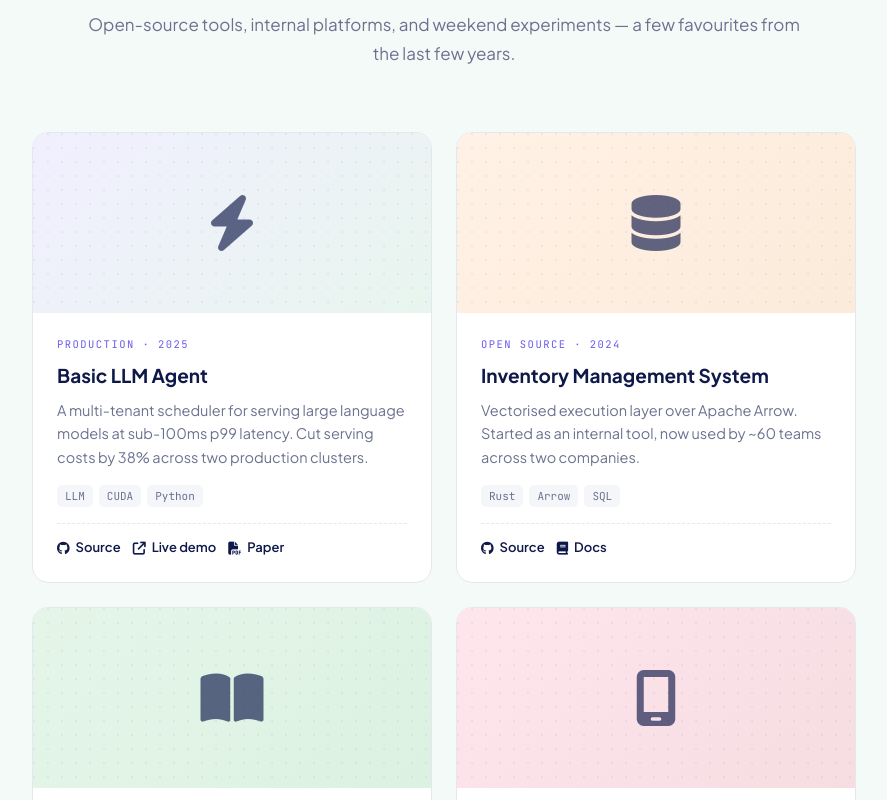
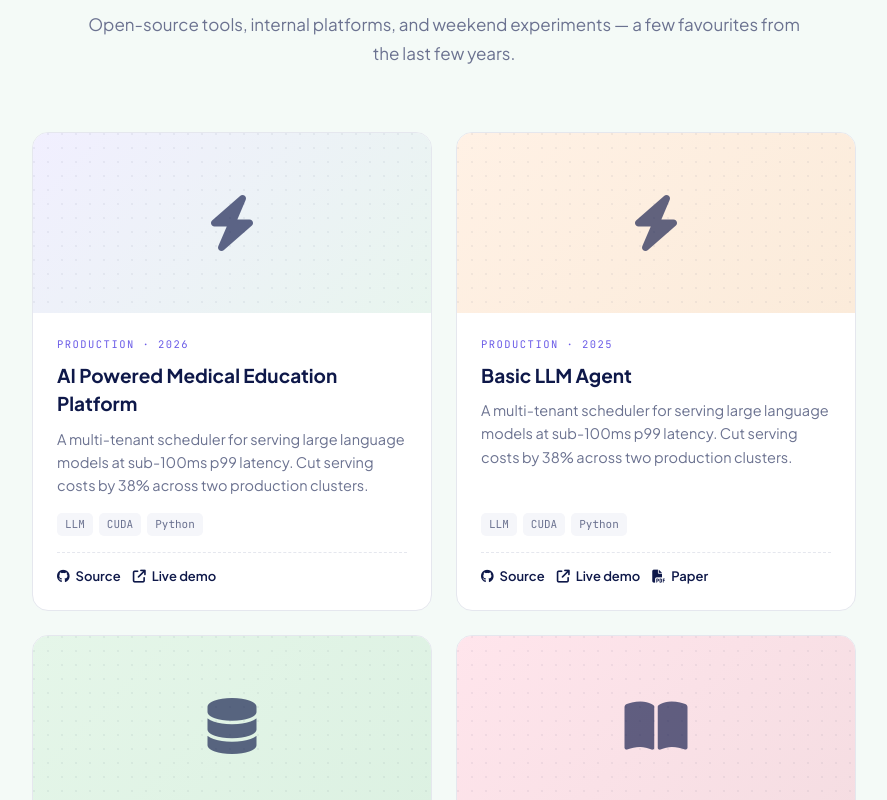
Before and after one commit to Abdul-Jalil26/portfolio, a Next.js app: page / in a window 1280 px wide. Shown: the part 5460-6260 px from the top of the page, without its empty margins (336-1223 px from the left). Built offline with nearby package versions, Linux system fonts and the light colour scheme.

Commit message:
update info

```diff
--- a/app/components/portfolio/sections/ProjectsSection.tsx
+++ b/app/components/portfolio/sections/ProjectsSection.tsx
@@ -13,7 +13,22 @@ export default function ProjectsSection() {
               </p>
             </div>
 
-            <div class="projects-grid">
+              <div class="projects-grid">
+              <article class="project reveal">
+                <div class="project-image"><i class="project-icon fas fa-bolt"></i></div>
+                <div class="project-body">
+                  <div class="project-tag">Production · 2026</div>
+                  <h4>AI Powered Medical Education Platform</h4>
+                  <p>A multi-tenant scheduler for serving large language models at sub-100ms p99 latency. Cut serving costs by 38% across two production clusters.</p>
+                  <div class="project-stack"><span>LLM</span><span>CUDA</span><span>Python</span></div>
+                  <div class="project-links">
+                    <a href="https://ai-lms.eatlbd.com/"><i class="fab fa-github"></i>Source</a>
+                    <a href="https://ai-lms.eatlbd.com/"><i class="fas fa-arrow-up-right-from-square"></i>Live demo</a>
+
+                  </div>
+                </div>
+              </article>
+
               <article class="project reveal">
                 <div class="project-image"><i class="project-icon fas fa-bolt"></i></div>
                 <div class="project-body">
@@ -77,9 +92,9 @@ export default function ProjectsSection() {
                 <div class="project-image"><i class="project-icon fas fa-language"></i></div>
                 <div class="project-body">
                   <div class="project-tag">Course Project · 2022</div>
-                  <h4>BanglaBench — NLP Benchmark</h4>
-                  <p>The first comprehensive evaluation suite for Bengali NLP models, covering 9 tasks and 14 datasets. Adopted by 3 university courses.</p>
-                  <div class="project-stack"><span>Python</span><span>HuggingFace</span></div>
+                  <h4>On-Campus Job Management System</h4>
+                  <p>A web-based application for managing job postings and applications for students and employers on campus.</p>
+                  <div class="project-stack"><span>Python</span><span>Django</span></div>
                   <div class="project-links">
                     <a href="https://github.com/Abdul-Jalil26/On-Campus-Job-Management-System"><i class="fab fa-github"></i>Source</a>
                     <a href="#"><i class="fas fa-file-pdf"></i>Paper</a>
```
